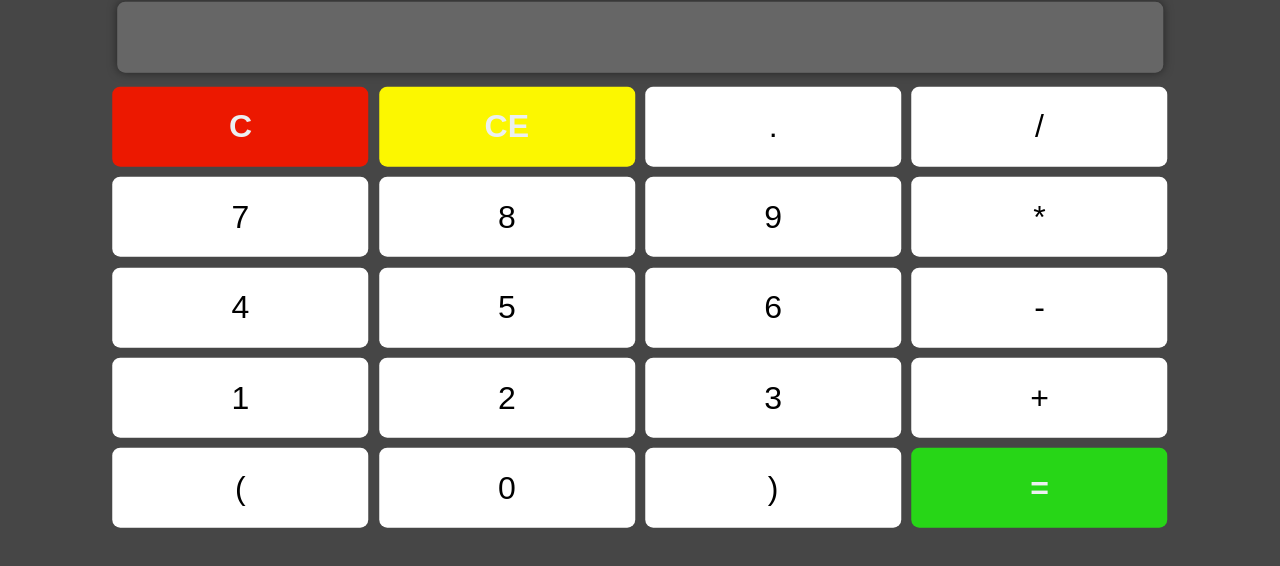
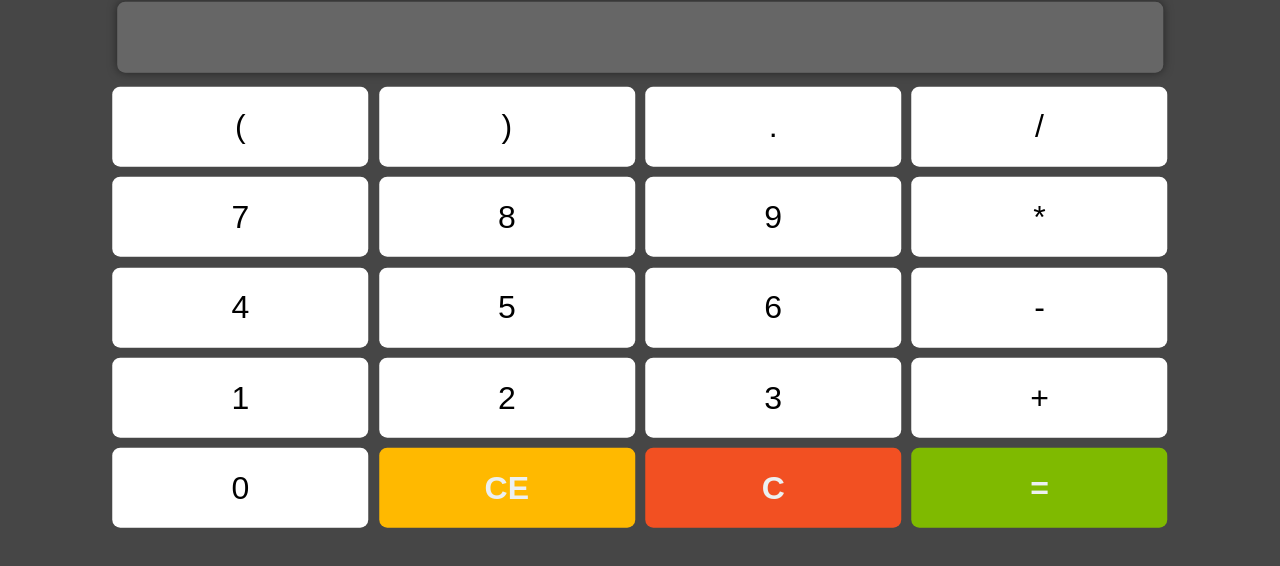
Before and after one commit to desdesu/calculator, a plain HTML site: page index.html in a window 1280 px wide. Shown: the part 168-734 px from the top of the page. Drawn offline with Linux system fonts and the light colour scheme.

Commit message:
Update index.html

```diff
--- a/index.html
+++ b/index.html
@@ -2,6 +2,7 @@
 <html>
     <head>
         <meta charset="UTF-8">
+        <link rel="shortcut icon" href="logo.png">
         <link rel="stylesheet" href="stylesheet.css">
         <title>Calculator</title>
     </head>
@@ -13,8 +14,8 @@
                 <div class="keyboard">
                     <table>
                         <tr>
-                            <td><button onclick="clean()" style="background-color: #ec1800; font-weight: bold; color: #ecf0f1;">C</button></td>
-                            <td><button onclick="back()" style="background-color: #fcf700; font-weight: bold; color: #ecf0f1;">CE</button></td>
+                            <td><button onclick="insert('(')">(</button></td>
+                            <td><button onclick="insert(')')">)</button></td>
                             <td><button onclick="insert('.')">.</button></td>
                             <td><button onclick="insert('/')">/</button></td>
                         </tr>
@@ -37,10 +38,10 @@
                             <td><button onclick="insert('+')">+</button></td>
                         </tr>
                         <tr>
-                            <td><button onclick="insert('(')">(</button></td>
                             <td><button onclick="insert(0)">0</button></td>
-                            <td><button onclick="insert(')')">)</button></td>
-                            <td><button onclick="equal()" style="background-color: #27d617; font-weight: bold; color: #ecf0f1;">=</button></td>
+                            <td><button onclick="back()" style="background-color: #FFB900; font-weight: bold; color: #ecf0f1;">CE</button></td>
+                            <td><button onclick="clean()" style="background-color: #F25022; font-weight: bold; color: #ecf0f1;">C</button></td>
+                            <td><button onclick="equal()" style="background-color: #7FBA00; font-weight: bold; color: #ecf0f1;">=</button></td>
                         </tr>
                     </table>
                 </div>
```
